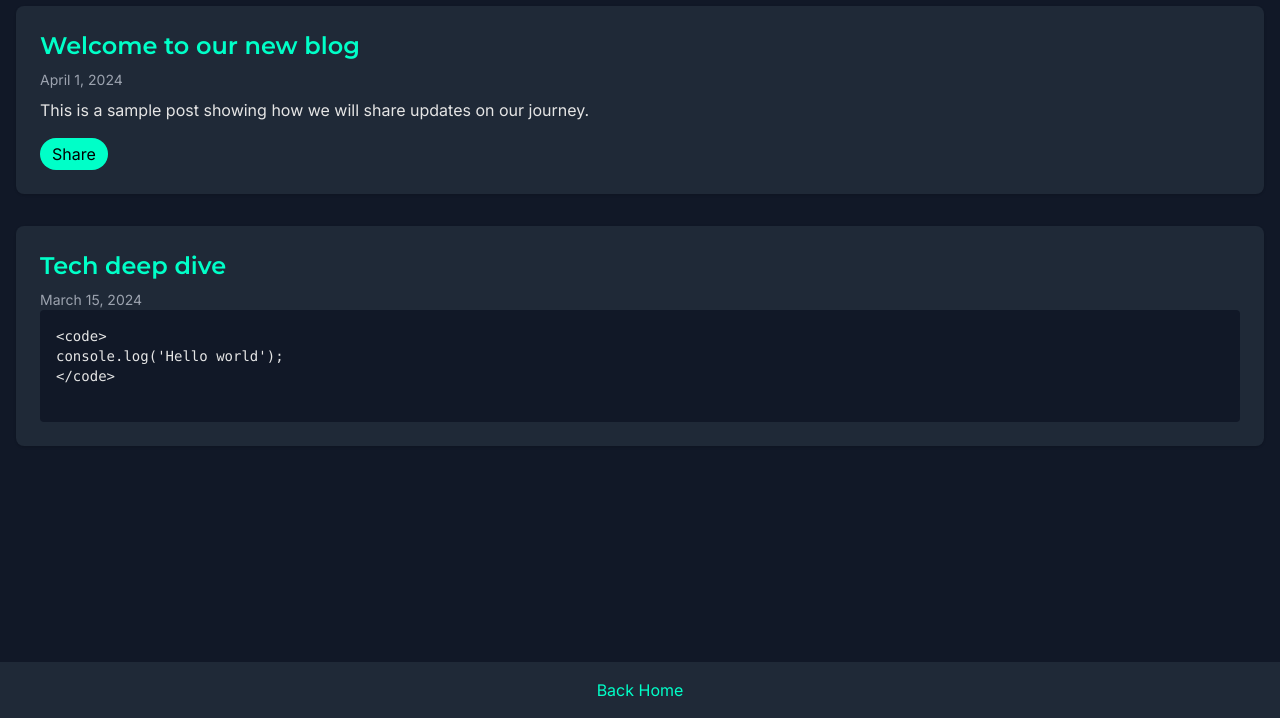
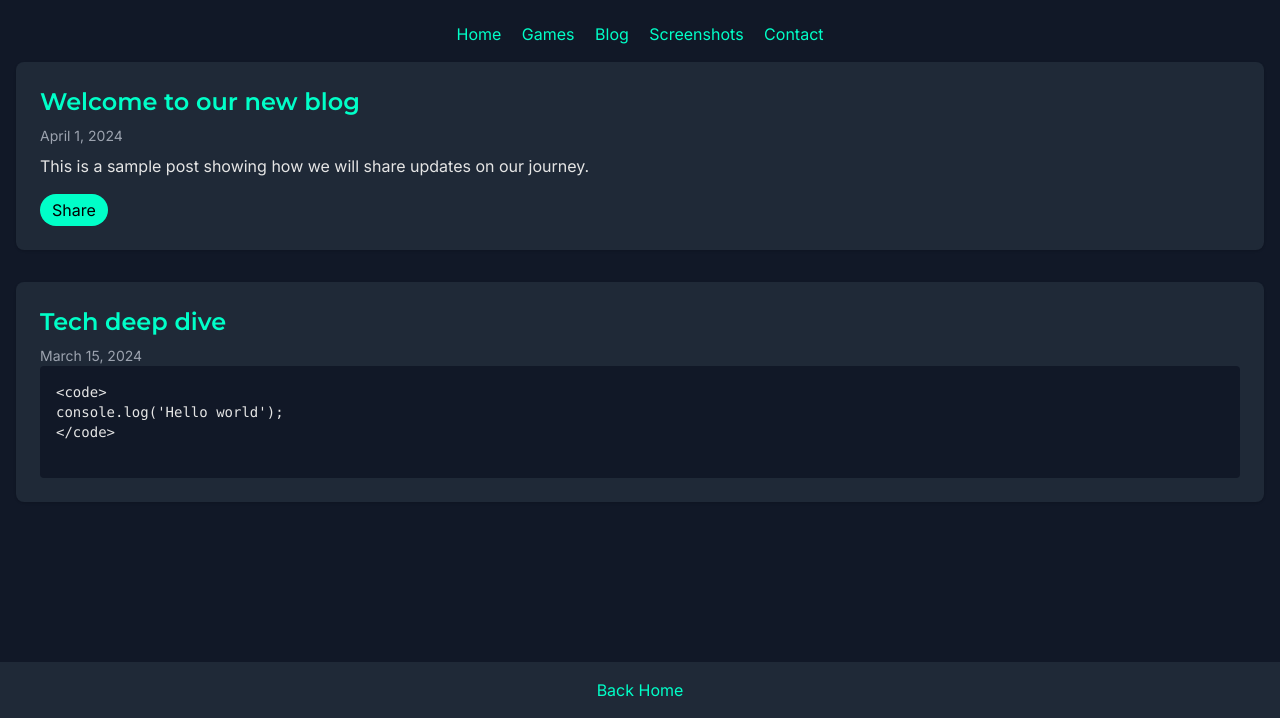
Before and after one commit to Tent-City-Studio/TCS.Website, a website: page site/blog.html in a window 1280 px wide. Shown: the part 82-800 px from the top of the page. Drawn offline with nearby package versions, Linux system fonts and the light colour scheme.

Commit message:
Add site-wide navigation

```diff
--- a/site/blog.html
+++ b/site/blog.html
@@ -20,6 +20,13 @@
 <header class="p-6 text-center">
   <h1 class="text-4xl font-bold text-accent">Dev Blog / News</h1>
 </header>
+<nav class="bg-gray-900 text-accent text-center p-4" data-reveal>
+  <a href="index.html" class="mx-2 hover:underline">Home</a>
+  <a href="games.html" class="mx-2 hover:underline">Games</a>
+  <a href="blog.html" class="mx-2 hover:underline">Blog</a>
+  <a href="screenshots.html" class="mx-2 hover:underline">Screenshots</a>
+  <a href="contact.html" class="mx-2 hover:underline">Contact</a>
+</nav>
 <main class="flex-grow container mx-auto px-4 space-y-8" data-reveal>
   <article class="bg-gray-800 rounded-lg shadow p-6">
     <h2 class="text-2xl text-accent mb-2">Welcome to our new blog</h2>
```
Also changed, not shown: site/contact.html (+7 -0 lines), site/games.html (+7 -0 lines), site/index.html (+7 -0 lines), site/screenshots.html (+7 -0 lines).
